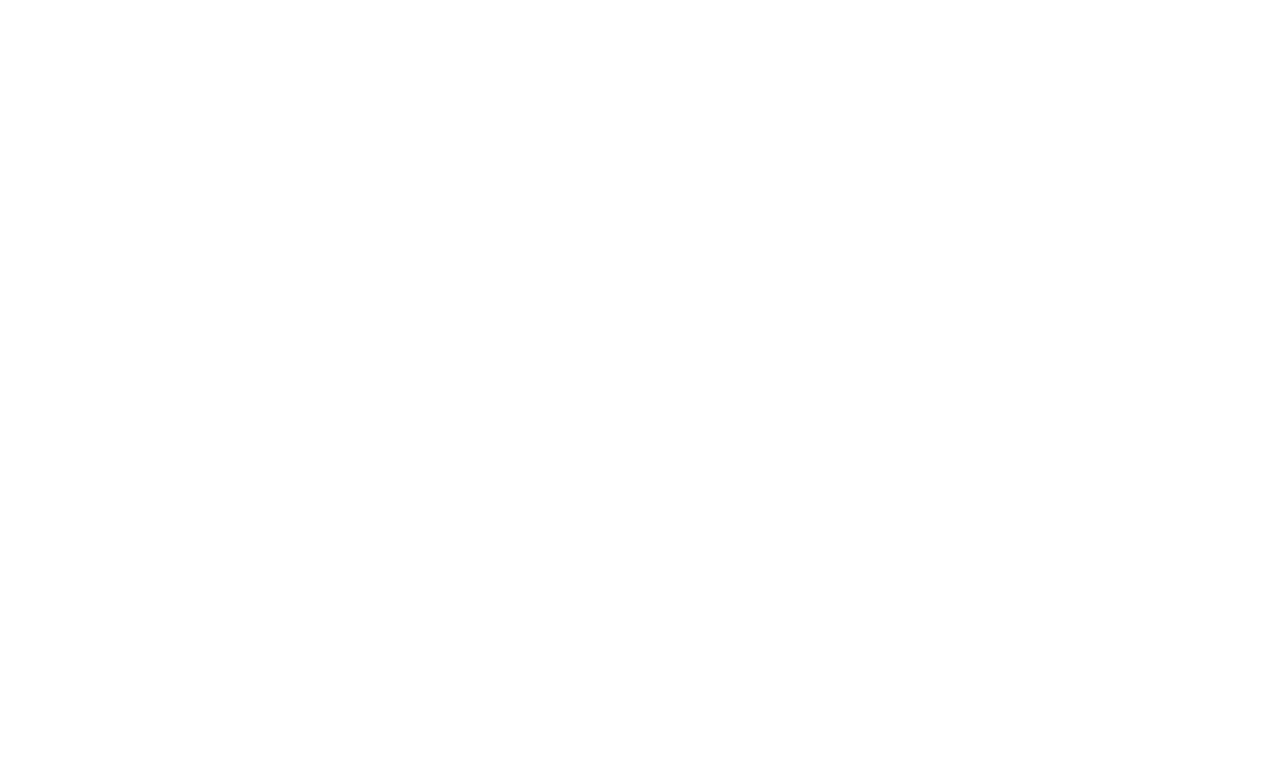
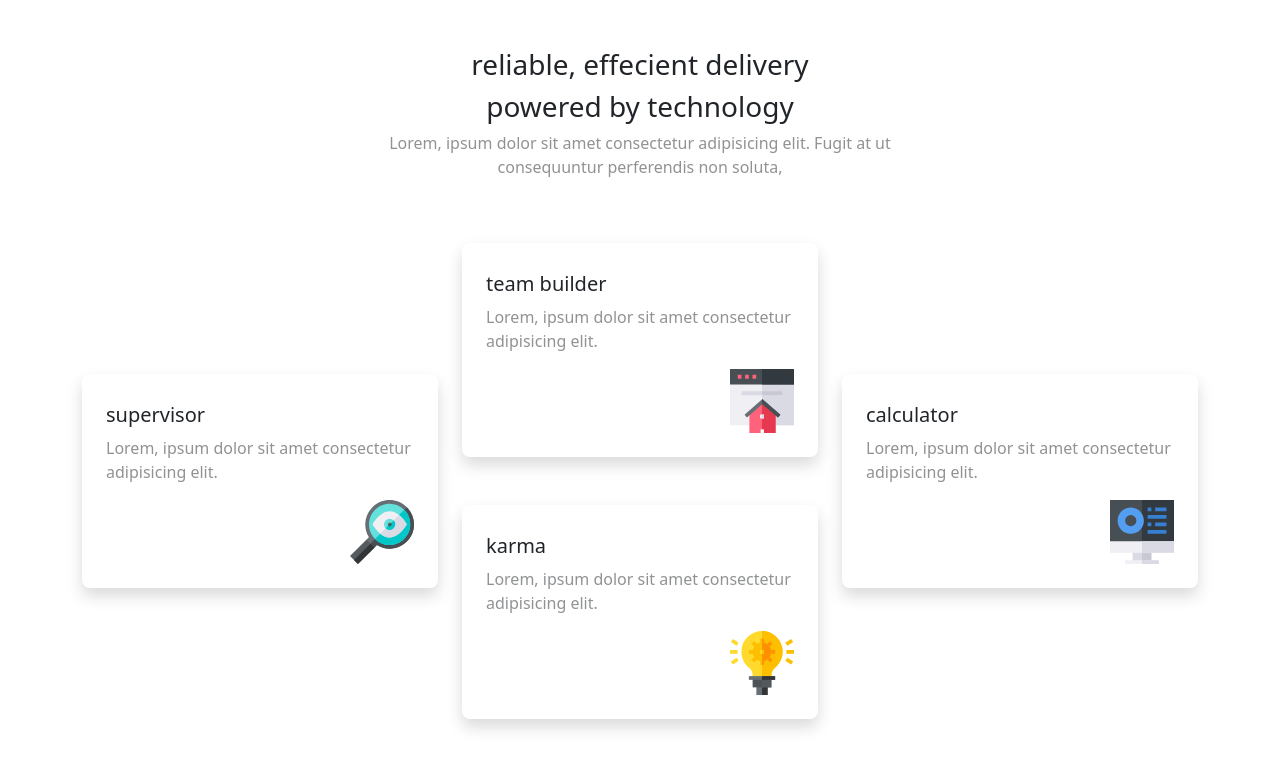
Before and after one commit to npject/frontend-challenges, a plain HTML site: page 02-four-card-feature-section/index.html in a window 1280 px wide. Drawn offline with Linux system fonts and the light colour scheme.

Commit message:
feat (02-four-card-feature-section): add html structure

```diff
--- a/02-four-card-feature-section/index.html
+++ b/02-four-card-feature-section/index.html
@@ -8,6 +8,75 @@
     <link href="./assets/css/bootstrap.min.css" rel="stylesheet">
 </head>
 <body>
+    <section class="container">
+        <div class="row my-5  justify-content-center" id="content-top">
+            <div class="col-lg-6 col-md-8 d-flex flex-column align-items-center">
+                <span class="h3 fw-light">reliable, effecient delivery</span>
+                <span class="h3">powered by technology</span>
+                <p class="text-body-tertiary text-center">
+                    Lorem, ipsum dolor sit amet consectetur adipisicing elit.
+                    Fugit at ut consequuntur perferendis non soluta,
+                </p>
+            </div>
+        </div>
+        <div class="row align-items-center justify-content-center">
+            <div class="col-lg-4 col-md-8">
+                <div class="box bg-white shadow p-4 rounded-3 border-top border-5 border-white d-flex flex-column
+                justify-content-between mb-5" id="box-green">
+                    <div>
+                        <span class="h5">supervisor</span>
+                        <p class="text-body-tertiary mt-2">
+                            Lorem, ipsum dolor sit amet consectetur adipisicing elit.
+                        </p>
+                    </div>
+                    <div>
+                        <img src="./assets/img/icon-supervisor.svg" class="float-end">
+                    </div>
+                </div>
+            </div>
+            <div class="col-lg-4 col-md-8">
+                <div class="box bg-white shadow p-4 rounded-3 border-top border-5 border-white d-flex flex-column
+                justify-content-between mb-5" id="box-red">
+                    <div>
+                        <span class="h5">team builder</span>
+                        <p class="text-body-tertiary mt-2">
+                            Lorem, ipsum dolor sit amet consectetur adipisicing elit.
+                        </p>
+                    </div>
+                    <div>
+                        <img src="./assets/img/icon-team-builder.svg" class="float-end">
+                    </div>
+                </div>
+                <div class="box bg-white shadow p-4 rounded-3 border-top border-5 border-white d-flex flex-column
+                justify-content-between mb-5" id="box-yellow">
+                    <div>
+                        <span class="h5">karma</span>
+                        <p class="text-body-tertiary mt-2">
+                            Lorem, ipsum dolor sit amet consectetur adipisicing elit.
+                        </p>
+                    </div>
+                    <div>
+                        <img src="./assets/img/icon-karma.svg" class="float-end">
+                    </div>
+                </div>
+            </div>
+            <div class="col-lg-4 col-md-8">
+                <div class="box bg-white shadow p-4 rounded-3 border-top border-5 border-white d-flex flex-column
+                justify-content-between mb-5" id="box-blue">
+                    <div>
+                        <span class="h5">calculator</span>
+                        <p class="text-body-tertiary mt-2">
+                            Lorem, ipsum dolor sit amet consectetur adipisicing elit.
+                        </p>
+                    </div>
+                    <div>
+                        <img src="./assets/img/icon-calculator.svg" class="float-end">
+                    </div>
+                </div>
+            </div>
+        </div>
+      </section>
+
 
 </body>
 </html>
```
